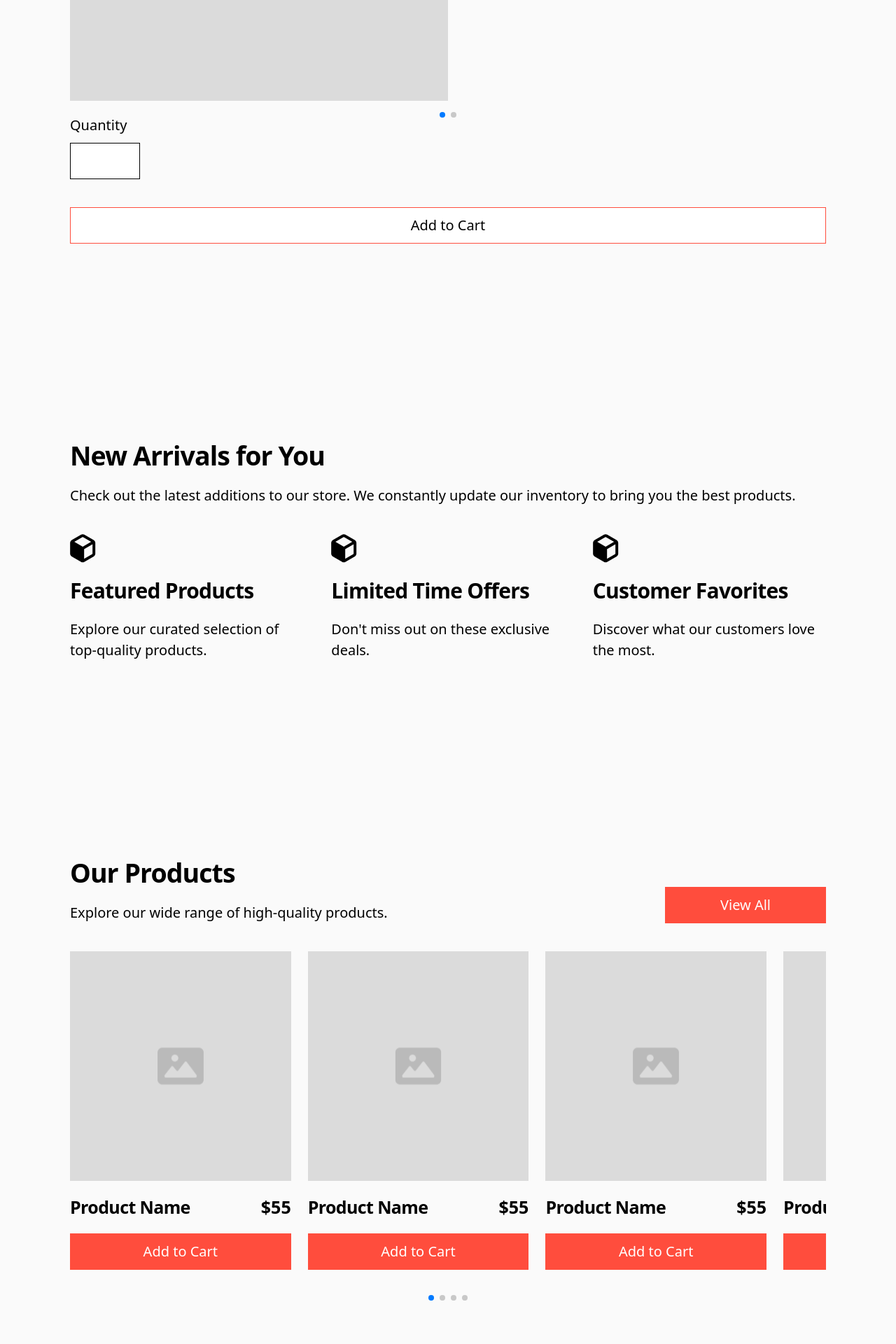
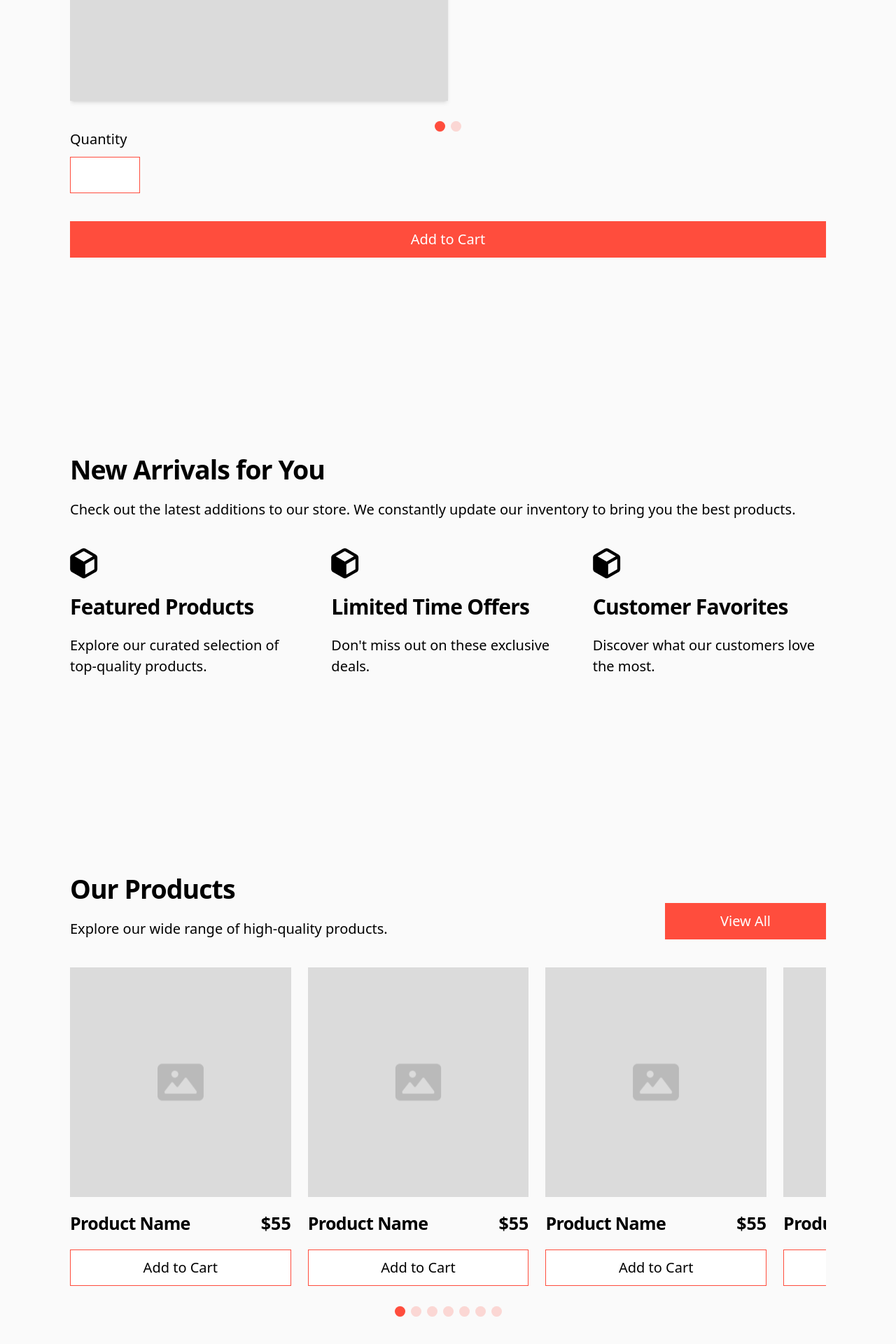
Before and after one commit to gustavo-martins-pereira/E-Commerce_FullStack-Frontend, a React (Vite) app: page /products in a window 1280 px wide. Shown: the part 650-2570 px from the top of the page at 70% size. Built offline with nearby package versions, Linux system fonts and the light colour scheme.

Commit message:
M&R - Products Page Layout & Swiper Variables

```diff
--- a/jsconfig.json
+++ b/jsconfig.json
@@ -15,6 +15,9 @@
             "@assets/*": [
                 "src/assets/*",
             ],
+            "@utils/*": [
+                "src/utils/*",
+            ],
         },
     },
     "include": [
--- a/src/components/dumbs/custom/FeaturesSection/FeatureItem/FeatureItem.jsx
+++ b/src/components/dumbs/custom/FeaturesSection/FeatureItem/FeatureItem.jsx
@@ -1,6 +1,12 @@
-export function FeatureItem({ imageSrc, title, description, altText }) {
+export function FeatureItem({ imageSrc, altText, title, description, featureStyles }) {
     return (
-        <article className="flex flex-col items-center gap-4">
+        <article
+            className={`
+                flex flex-col gap-4
+                ${featureStyles?.alignItems ? featureStyles.alignItems : "items-center"}
+                ${featureStyles?.others}
+            `}
+        >
             <img className="w-8" src={imageSrc} alt={altText || ""} />
             <h3>{title}</h3>
             <p>{description}</p>
--- a/src/components/dumbs/custom/FeaturesSection/FeaturesSection.jsx
+++ b/src/components/dumbs/custom/FeaturesSection/FeaturesSection.jsx
@@ -1,15 +1,16 @@
 import { FeatureItem } from "./FeatureItem/FeatureItem";
 
-export function FeaturesSection({ features }) {
+export function FeaturesSection({ features, featureStyles }) {
     return (
         <section className="flex flex-col gap-8 md:grid md:grid-cols-3">
             {features.map((feature, index) => (
                 <FeatureItem
                     key={index}
                     imageSrc={feature.imageSrc}
+                    altText={feature.altText}
                     title={feature.title}
                     description={feature.description}
-                    altText={feature.altText}
+                    featureStyles={featureStyles}
                 />
             ))}
         </section>
--- a/src/components/smart/Footer/Footer.jsx
+++ b/src/components/smart/Footer/Footer.jsx
@@ -9,9 +9,9 @@ export function Footer() {
 
             <nav>
                 <ul className="flex flex-col justify-between gap-4 lg:items-end">
-                    <li><Link className="inline-block px-4 py-2 pl-0 hover:underline" to="/">Home</Link></li>
-                    <li><Link className="inline-block px-4 py-2 pl-0 hover:underline" to="/products">Shop Now</Link></li>
-                    <li><Link className="inline-block px-4 py-2 pl-0 hover:underline" to="/orders">Orders</Link></li>
+                    <li><Link className="inline-block pr-4 py-2 pl-0 hover:underline lg:px-4" to="/">Home</Link></li>
+                    <li><Link className="inline-block pr-4 py-2 pl-0 hover:underline lg:px-4" to="/products">Shop Now</Link></li>
+                    <li><Link className="inline-block pr-4 py-2 pl-0 hover:underline lg:px-4" to="/orders">Orders</Link></li>
                 </ul>
             </nav>
         </footer>
--- a/src/components/smart/OrderCard/OrderCard.jsx
+++ b/src/components/smart/OrderCard/OrderCard.jsx
@@ -2,7 +2,6 @@ import { Link } from "react-router-dom";
 
 export function OrderCard({ date, total, status }) {
     return (
-        // TODO: Change the route to "/orders/ORDER_ID"
         <Link to="/orders/1">
             <article className="border rounded p-4 md:p-8">
                 <p className="text-black-50">{date}</p>
--- a/src/index.css
+++ b/src/index.css
@@ -51,7 +51,7 @@
             @apply bg-btn-primary border border-btn-primary text-btn-primary;
 
             &:hover {
-                @apply bg-opacity-65;
+                @apply bg-opacity-65 border-transparent;
             }
         }
 
--- a/src/pages/Products/AllProducts/ProductDetails/ProductDetails.jsx
+++ b/src/pages/Products/AllProducts/ProductDetails/ProductDetails.jsx
@@ -26,7 +26,6 @@ export function ProductDetails() {
                 <p>Explore our wide range of high-quality products and find your perfect match.</p>
 
                 <div className="flex gap-4 justify-center">
-                    {/* TODO: Get and random product and access the Product Details */}
                     <Button className="btn-secondary">Explore More</Button>
                     <Link to="/products/all"><Button className="btn-primary">View all Products</Button></Link>
                 </div>
--- a/src/pages/Products/Products.jsx
+++ b/src/pages/Products/Products.jsx
@@ -2,53 +2,109 @@ import { Swiper, SwiperSlide } from 'swiper/react';
 import { Link } from "react-router-dom";
 import { Pagination } from "swiper/modules";
 
+import { FeaturesSection } from "@components/dumbs/custom/FeaturesSection/FeaturesSection";
 import { Button } from "@components/dumbs/custom/Button/Button";
 
 import ImagePlaceholder from "@assets/images/placeholder-image.svg";
 import IllustrationPlaceholder from "@assets/images/illustration-placeholder.svg";
 
+import { paginationRenderBulletConfig } from "@utils/default-configs/swiper";
+
 export function Products() {
+    // MOCKED DATA
+    const bannerProducts = [
+        {
+            name: "Product Name",
+            price: "$55",
+            description: "Lorem ipsum dolor sit amet consectetur adipisicing elit. Tenetur libero quaerat ut vero accusamus recusandae repellendus et rerum! Ducimus repellat, porro doloribus accusantium voluptatem quae explicabo tempora quasi unde nesciunt?",
+        },
+        {
+            name: "Product Name",
+            price: "$55",
+            description: "Lorem ipsum dolor sit amet consectetur adipisicing elit. Tenetur libero quaerat ut vero accusamus recusandae repellendus et rerum! Ducimus repellat, porro doloribus accusantium voluptatem quae explicabo tempora quasi unde nesciunt?",
+        },
+    ];
+
+    const arrivalsData = [
+        {
+            imageSrc: IllustrationPlaceholder,
+            title: "Featured Products",
+            description: "Explore our curated selection of top-quality products.",
+            altText: "Featured Products Illustration"
+        },
+        {
+            imageSrc: IllustrationPlaceholder,
+            title: "Limited Time Offers",
+            description: "Don't miss out on these exclusive deals.",
+            altText: "Limited Time Offers Illustration"
+        },
+        {
+            imageSrc: IllustrationPlaceholder,
+            title: "Customer Favorites",
+            description: "Discover what our customers love the most.",
+            altText: "Customer Favorites Illustration"
+        },
+    ];
+
+    const perfectProductData = [
+        {
+            imageSrc: IllustrationPlaceholder,
+            title: 'Browse by Category',
+            description: 'Easily navigate through our product categories to find exactly what you need.',
+            altText: 'Category Illustration',
+            className: 'items-start md:items-center'
+        },
+        {
+            imageSrc: IllustrationPlaceholder,
+            title: 'Sort by Price Range',
+            description: 'Find products that fit your budget with our price range filter.',
+            altText: 'Price Range Illustration',
+            className: 'items-start md:items-center'
+        },
+        {
+            imageSrc: IllustrationPlaceholder,
+            title: 'Discover Popular Products',
+            description: 'Stay up-to-date with the latest trends by exploring our most popular products.',
+            altText: 'Popular Products Illustration',
+            className: 'items-start md:items-center'
+        }
+    ];
+
     return (
         <main>
             {/* PRODUCTS CAROUSEL */}
             <section className="section flex flex-col gap-8">
                 <section>
                     <Swiper
-                        className="pb-12 lg:pb-8"
-                        modules={[ Pagination ]}
+                        className="pb-12 lg:pb-12"
+                        modules={[Pagination]}
                         spaceBetween={"50px"}
                         pagination={{
                             clickable: true,
+                            renderBullet: paginationRenderBulletConfig,
                         }}
                     >
-                        <SwiperSlide className="lg:flex lg:gap-8" tag="article">
-                            <img className="w-full md:w-1/2 md:m-auto" src={ImagePlaceholder} alt="" />
+                        {bannerProducts.map((product, index) => (
+                            <SwiperSlide className="lg:flex lg:gap-8" tag="article" key={index}>
+                                <img className="w-full shadow-md sm:w-1/2 sm:m-auto" src={ImagePlaceholder} alt="" />
 
                                 <header className="flex flex-col gap-4 mt-4">
-                                <h2>Product Name</h2>
-                                <p className="text-2xl font-bold">$55</p>
-                                <p>Lorem ipsum dolor sit amet consectetur adipisicing elit. Suscipit id nemo minima a recusandae ab quaerat explicabo pariatur numquam, natus repellat blanditiis maiores eaque ipsum maxime vitae iure sapiente atque.</p>
+                                    <h2>{product.name}</h2>
+                                    <p className="text-2xl font-bold">{product.price}</p>
+                                    <p>{product.description}</p>
                                 </header>
                             </SwiperSlide>
-
-                        <SwiperSlide className="lg:flex lg:gap-8" tag="article">
-                            <img className="w-full md:w-1/2 md:m-auto" src={ImagePlaceholder} alt="" />
-
-                            <header className="flex flex-col gap-4 mt-4">
-                                <h2>Product Name</h2>
-                                <p className="text-2xl font-bold">$55</p>
-                                <p>Lorem ipsum dolor sit amet consectetur adipisicing elit. Suscipit id nemo minima a recusandae ab quaerat explicabo pariatur numquam, natus repellat blanditiis maiores eaque ipsum maxime vitae iure sapiente atque.</p>
-                            </header>
-                        </SwiperSlide>
+                        ))}
                     </Swiper>
                 </section>
 
                 <div className="flex flex-col gap-2 -mt-12">
                     <label htmlFor="quantity">Quantity</label>
-                    <input className="w-20 border border-black p-2" type="number" name="quantity" id="quantity" />
+                    {/* TODO: Change to the WindUI library when the input of type number is done */}
+                    <input className="w-20 border  border-input p-2 focus:outline-input" type="number" name="quantity" id="quantity" />
                 </div>
 
-                <input className="btn btn-secondary" type="submit" value="Add to Cart" />
+                <input className="btn btn-primary" type="submit" value="Add to Cart" />
             </section>
 
             {/* ARRIVALS */}
@@ -58,25 +114,12 @@ export function Products() {
                     <p>Check out the latest additions to our store. We constantly update our inventory to bring you the best products.</p>
                 </div>
 
-                <section className="flex flex-col gap-8 md:grid md:grid-cols-3">
-                    <article className="flex flex-col items-start gap-4">
-                        <img src={IllustrationPlaceholder} alt="" />
-                        <h3>Featured Products</h3>
-                        <p>Explore our curated selection of top-quality products.</p>
-                    </article>
-
-                    <article className="flex flex-col items-start gap-4">
-                        <img src={IllustrationPlaceholder} alt="" />
-                        <h3>Limited Time Offers</h3>
-                        <p>Don't miss out on these exclusive deals.</p>
-                    </article>
-
-                    <article className="flex flex-col items-start gap-4">
-                        <img src={IllustrationPlaceholder} alt="" />
-                        <h3>Customer Favorites</h3>
-                        <p>Discover what our customers love the most.</p>
-                    </article>
-                </section>
+                <FeaturesSection
+                    features={arrivalsData}
+                    featureStyles={{
+                        alignItems: "items-start",
+                    }}
+                />
             </article>
 
             {/* OUR PRODUCTS */}
@@ -88,12 +131,13 @@ export function Products() {
 
                 <div className="md:col-span-2">
                     <Swiper
-                        modules={[ Pagination ]}
+                        modules={[Pagination]}
                         spaceBetween={"24px"}
                         slidesPerView={1.5}
                         centeredSlides={true}
                         pagination={{
                             clickable: true,
+                            renderBullet: paginationRenderBulletConfig,
                         }}
                         style={{ paddingBottom: "3rem" }}
                         breakpoints={{
@@ -107,59 +151,16 @@ export function Products() {
                             },
                         }}
                     >
-                        <SwiperSlide tag="article">
+                        {Array.from({ length: 9 }, (_, index) => (
+                            <SwiperSlide tag="article" key={index}>
                                 <img src={ImagePlaceholder} alt="" />
                                 <div className="flex justify-between items-center mt-4 font-bold">
                                     <h3 className="text-xl">Product Name</h3>
                                     <p className="text-xl">$55</p>
                                 </div>
-                            <Button className="btn-primary w-full mt-4">Add to Cart</Button>
+                                <Button className="btn-secondary w-full mt-4">Add to Cart</Button>
                             </SwiperSlide>
-
-                        <SwiperSlide tag="article">
-                            <img src={ImagePlaceholder} alt="" />
-                            <div className="flex justify-between items-center mt-4 font-bold">
-                                <h3 className="text-xl">Product Name</h3>
-                                <p className="text-xl">$55</p>
-                            </div>
-                            <Button className="btn-primary w-full mt-4">Add to Cart</Button>
-                        </SwiperSlide>
-
-                        <SwiperSlide tag="article">
-                            <img src={ImagePlaceholder} alt="" />
-                            <div className="flex justify-between items-center mt-4 font-bold">
-                                <h3 className="text-xl">Product Name</h3>
-                                <p className="text-xl">$55</p>
-                            </div>
-                            <Button className="btn-primary w-full mt-4">Add to Cart</Button>
-                        </SwiperSlide>
-
-                        <SwiperSlide tag="article">
-                            <img src={ImagePlaceholder} alt="" />
-                            <div className="flex justify-between items-center mt-4 font-bold">
-                                <h3 className="text-xl">Product Name</h3>
-                                <p className="text-xl">$55</p>
-                            </div>
-                            <Button className="btn-primary w-full mt-4">Add to Cart</Button>
-                        </SwiperSlide>
-
-                        <SwiperSlide tag="article">
-                            <img src={ImagePlaceholder} alt="" />
-                            <div className="flex justify-between items-center mt-4 font-bold">
-                                <h3 className="text-xl">Product Name</h3>
-                                <p className="text-xl">$55</p>
-                            </div>
-                            <Button className="btn-primary w-full mt-4">Add to Cart</Button>
-                        </SwiperSlide>
-
-                        <SwiperSlide tag="article">
-                            <img src={ImagePlaceholder} alt="" />
-                            <div className="flex justify-between items-center mt-4 font-bold">
-                                <h3 className="text-xl">Product Name</h3>
-                                <p className="text-xl">$55</p>
-                            </div>
-                            <Button className="btn-primary w-full mt-4">Add to Cart</Button>
-                        </SwiperSlide>
+                        ))}
                     </Swiper>
                 </div>
 
@@ -173,25 +174,13 @@ export function Products() {
                     <p>Explore our wide range of products and use our advanced filter options to refine your search. Whether you're looking for a specific category, price range, popularity, or other attributes, we've got you covered.</p>
                 </div>
 
-                <section className="flex flex-col gap-8 md:grid md:grid-cols-3">
-                    <article className="flex flex-col items-start gap-4 md:items-center">
-                        <img src={IllustrationPlaceholder} alt="" />
-                        <h3>Browse by Category</h3>
-                        <p>Easily navigate through our product categories to find exactly what you need.</p>
-                    </article>
-
-                    <article className="flex flex-col items-start gap-4 md:items-center">
-                        <img src={IllustrationPlaceholder} alt="" />
-                        <h3>Sort by Price Range</h3>
-                        <p>Find products that fit your budget with our price range filter.</p>
-                    </article>
-
-                    <article className="flex flex-col items-start gap-4 md:items-center">
-                        <img src={IllustrationPlaceholder} alt="" />
-                        <h3>Discover Popular Products</h3>
-                        <p>Stay up-to-date with the latest trends by exploring our most popular products.</p>
-                    </article>
-                </section>
+                <FeaturesSection
+                    features={perfectProductData}
+                    featureStyles={{
+                        alignItems: "items-start",
+                        others: "md:items-center",
+                    }}
+                />
 
                 <Link className="btn btn-primary self-center px-12 text-center" to="/products/all">View All</Link>
             </article>
--- /dev/null
+++ b/src/utils/default-configs/swiper.js
@@ -0,0 +1,8 @@
+// PAGINATION
+function paginationRenderBulletConfig(_, className) {
+    return `<span class="${className} bg-swiper-pagination-bullet w-3 h-3"></span>`;
+}
+
+export {
+    paginationRenderBulletConfig,
+};
--- a/tailwind.config.js
+++ b/tailwind.config.js
@@ -12,6 +12,7 @@ export default {
                 "cosmos": "hsl(0, 100%, 91%)",
                 "alabaster": "hsl(0, 0%, 98%)",
                 "sunset-orange": 	"hsl(5, 100%, 62%)",
+                "sunset-orange-33": 	"hsla(5, 100%, 62%, 0.33)",
                 "pickled-bluewood": "hsl(210, 29%, 24%)",
             }),
             backgroundColor: theme => ({
@@ -22,18 +23,29 @@ export default {
 
                 // ========== MAIN COMPONENTS ==========
                 "page": theme("colors.alabaster"),
+
+                // ===== SWIPER =====
+                "swiper-pagination-bullet": theme("colors.sunset-orange"),
             }),
             borderColor: theme => ({
                 // ========== DUMB COMPONENTS ==========
                 // BUTTONS
                 "btn-primary": theme("colors.sunset-orange"),
                 "btn-secondary": theme("colors.sunset-orange"),
+
+                // INPUTS
+                "input": theme("colors.sunset-orange"),
             }),
             textColor: theme => ({
                 // ========== DUMB COMPONENTS ==========
                 // BUTTONS
                 "btn-primary": theme("colors.white"),
             }),
+            outlineColor: theme => ({
+                // ========== DUMB COMPONENTS ==========
+                // INPUTS
+                "input": theme("colors.sunset-orange-33"),
+            }),
         },
     },
     plugins: [],
--- a/vite.config.js
+++ b/vite.config.js
@@ -12,6 +12,7 @@ export default defineConfig({
             "@components": path.resolve( __dirname, "./src/components"),
             "@pages": path.resolve( __dirname, "./src/pages"),
             "@assets": path.resolve( __dirname, "./src/assets"),
+            "@utils": path.resolve(__dirname, "./src/utils"),
         }
     },
 });
```
Also changed, not shown: src/pages/Home/Home.jsx (+18 -18 lines). Lines whose indentation alone changed are shown as unchanged.
